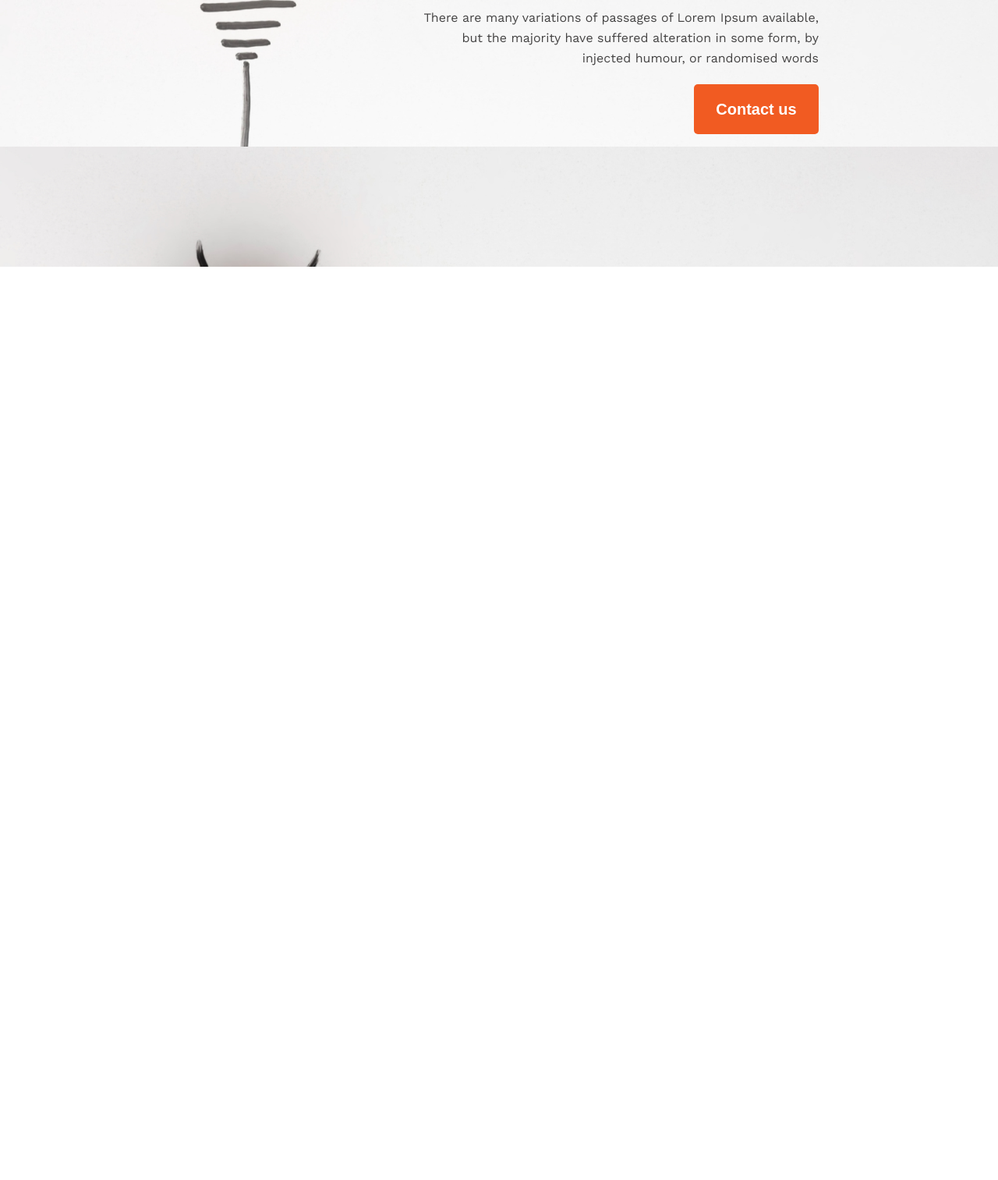
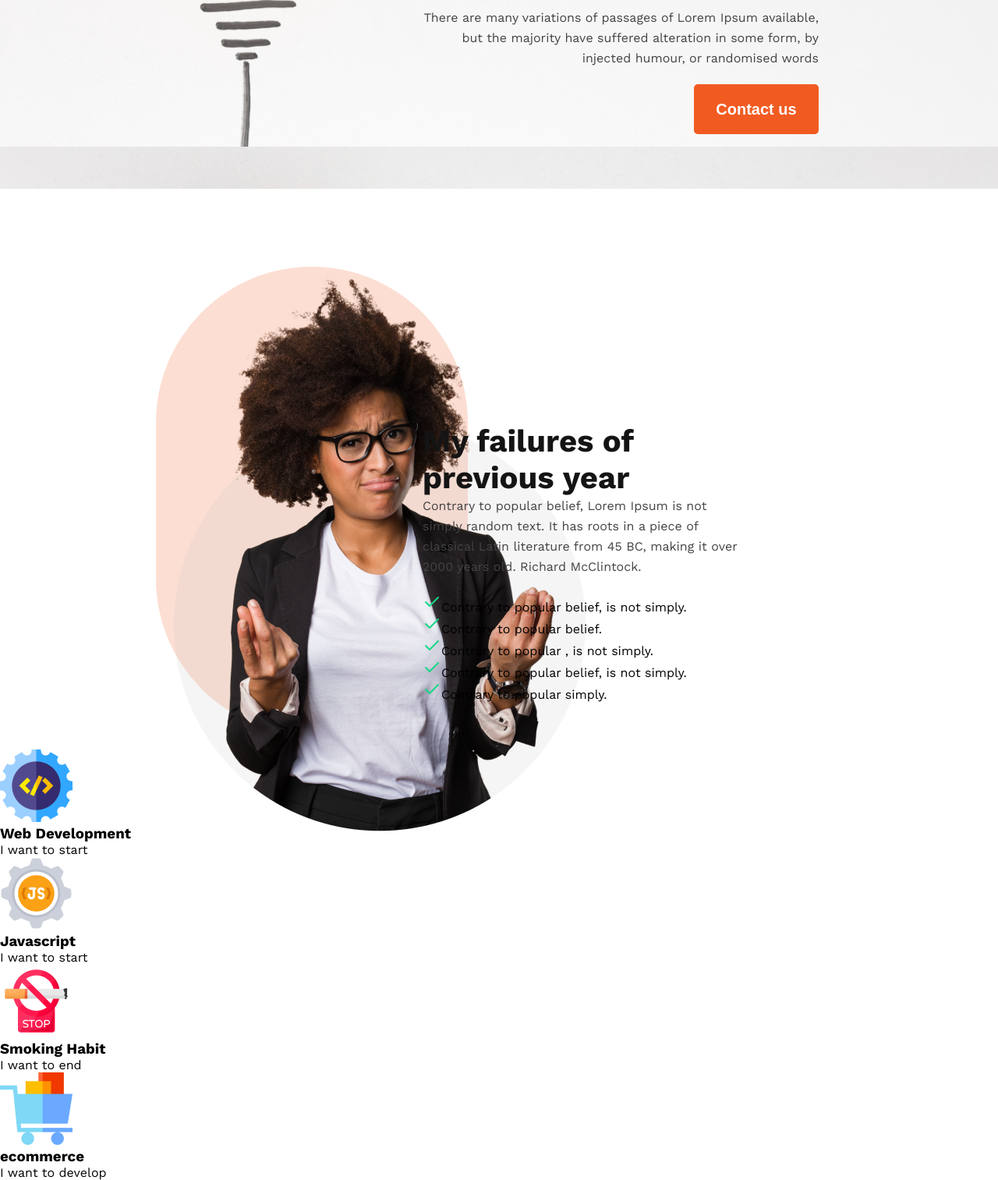
Before and after one commit to 97farhan/new-year, a plain HTML site: page index.html in a window 1280 px wide. Shown: the part 458-1971 px from the top of the page at 78% size. Before the commit the page ends 800 px from the top, so only its background shows below. Drawn offline with nearby package versions, Linux system fonts and the light colour scheme.

Commit message:
my plan section

```diff
--- a/index.html
+++ b/index.html
@@ -19,6 +19,49 @@
 
     </header>
     <main>
+        <div class="my-previous-year-conteiner">
+            <h3 class="pre-year-section-title">My failures of previous year</h3>
+            <p class="section-description">Contrary to popular belief, Lorem Ipsum is not simply random text. It has roots in a piece of classical Latin literature from 45 BC, making it over 2000 years old. Richard McClintock.</p>
+            <ul class="right-mark">
+                <li><svg xmlns="http://www.w3.org/2000/svg" width="24" height="24" viewBox="0 0 24 24" fill="none">
+                    <path d="M20 6L9 17L4 12" stroke="#16D887" stroke-width="2" stroke-linecap="round" stroke-linejoin="round"/>
+                  </svg>Contrary to popular belief, is not simply.</li>
+                <li><svg xmlns="http://www.w3.org/2000/svg" width="24" height="24" viewBox="0 0 24 24" fill="none">
+                    <path d="M20 6L9 17L4 12" stroke="#16D887" stroke-width="2" stroke-linecap="round" stroke-linejoin="round"/>
+                  </svg>Contrary to popular belief.</li>
+                <li><svg xmlns="http://www.w3.org/2000/svg" width="24" height="24" viewBox="0 0 24 24" fill="none">
+                    <path d="M20 6L9 17L4 12" stroke="#16D887" stroke-width="2" stroke-linecap="round" stroke-linejoin="round"/>
+                  </svg>Contrary to popular , is not simply.</li>
+                <li><svg xmlns="http://www.w3.org/2000/svg" width="24" height="24" viewBox="0 0 24 24" fill="none">
+                    <path d="M20 6L9 17L4 12" stroke="#16D887" stroke-width="2" stroke-linecap="round" stroke-linejoin="round"/>
+                  </svg>Contrary to popular belief, is not simply.</li>
+                <li><svg xmlns="http://www.w3.org/2000/svg" width="24" height="24" viewBox="0 0 24 24" fill="none">
+                    <path d="M20 6L9 17L4 12" stroke="#16D887" stroke-width="2" stroke-linecap="round" stroke-linejoin="round"/>
+                  </svg>Contrary to popular simply.</li>
+            </ul>
+
+        </div>
+        <div class="person">
+            <img src="images/person.png" alt="">
+        </div>
+        <br>
+       <section class="my-plan-section">
+        <div class="my-plan-box"><img src="images/icons/web.png" alt="">
+            <h3 class="title">Web Development</h3>
+            <p class="description">I want to start</p></div>
+        <div class="my-plan-box"><img src="images/icons/js.png" alt="">
+            <h3 class="title">Javascript</h3>
+            <p class="description">I want to start</p></div>
+        <div class="my-plan-box"><img src="images/icons/smoke.png" alt="">
+            <h3 class="title">Smoking Habit</h3>
+            <p class="description">I want to end</p></div>
+        <div class="my-plan-box"><img src="images/icons/ecom.png" alt="">
+            <h3 class="title">ecommerce</h3>
+            <p class="description">I want to develop</p></div>
+
+
+
+       </section>
 
     </main>
     <footer>
--- a/style.css
+++ b/style.css
@@ -10,7 +10,7 @@ body {
 header {
     background-image: url('images/banner/banner1.png');
     width: 100%;
-    height: 800px;
+    height: 700px;
     background-size: contain;
 }
 
@@ -41,10 +41,48 @@ header {
     font-weight: 600;
     border: none;
 }
-.header-section-content{
+
+.header-section-content {
     max-width: 520px;
     position: absolute;
     top: 216px;
     right: 230px;
     text-align: right;
 }
+
+/* main section styles */
+/* my previous year style */
+.pre-year-section-title {
+    color: #151414;
+    font-size: 40px;
+    font-weight: 700;
+
+}
+
+ul li {
+    align-items: center;
+    list-style-type: none;
+
+}
+
+.person {
+    width: 400px;
+    height: 600px;
+    background: rgba(241, 91, 34, 0.20);
+    background-repeat: no-repeat;
+    background-size: 75% 50%;
+    border-radius: 527.929px;
+    margin-left: 200px;
+    margin-top: 100px;
+
+
+
+}
+
+.my-previous-year-conteiner{
+    max-width: 416px;
+    position: absolute;
+    right: 322px;margin-top: 200px;
+
+
+}
```
